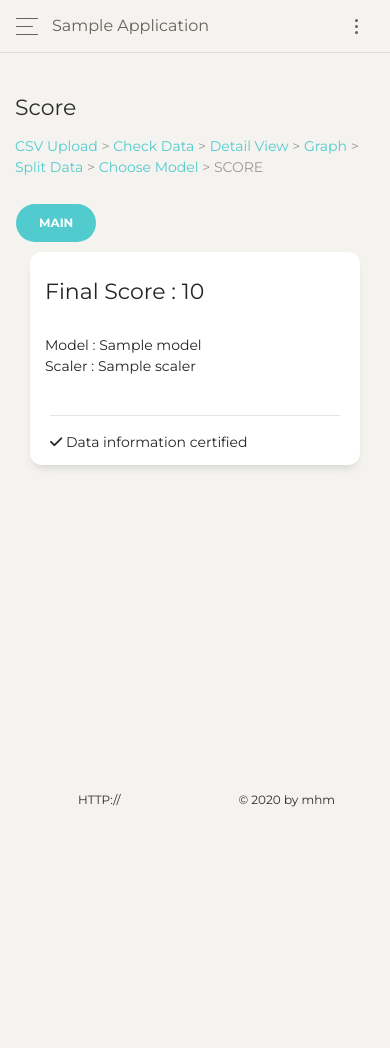
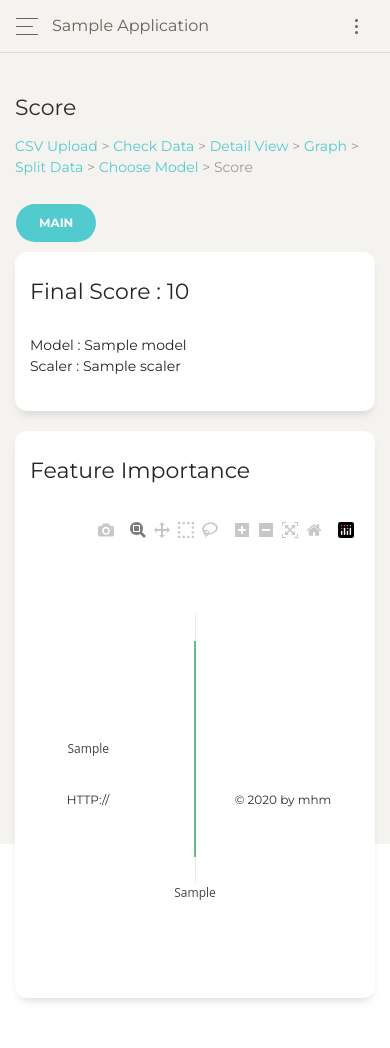
Before and after one commit to maxhyunm/samplelab, a Django app: template templates/score.html in a window 390 px wide. Before the commit the page ends 807 px from the top, so only its background shows below. Run offline with Django 3.2, Linux system fonts and the light colour scheme; tables that the repository leaves empty hold one stand-in row (values such as "Sample post"); the template is opened without the code that fills it: values that come from a table or form of the project are taken from there, most other values are stand-ins (such as "Sample title", 1, 10 or a date in 2020); some libraries are stand-ins or nearby versions.

Commit message:
first ver add feature importance

```diff
--- a/templates/graph.html
+++ b/templates/graph.html
@@ -227,7 +227,7 @@
           }
         ];
 
-        Plotly.newPlot('boxPlotly', boxdata)
+        Plotly.newPlot('boxPlotly', boxdata);
 
         Plotly.newPlot('heatPlotly', heatdata);
 
--- a/templates/score.html
+++ b/templates/score.html
@@ -122,7 +122,7 @@
                             <a href="{% url 'testapp:getgraphback' id %}">Graph</a> >
                             <a href="{% url 'testapp:presplitdataback' id %}">Split Data</a> >
                             <a href="{% url 'testapp:splitdataback' tempid %}">Choose Model</a> >
-                            SCORE
+                            Score
                         </p>
 <!--                      <form action="{% url 'testapp:upfile' %}" method="post" id="data" name="data" enctype="multipart/form-data" onsubmit="return data_upload();">-->
 <!--                          {% csrf_token %}-->
@@ -136,8 +136,7 @@
                   </div>
                 </div>
                 <div class="row">
-                      <div class="col-md-6">
-                      <div class="col-md-6">
+                      <div class="col-md-4">
                             <div class="card">
                                  <div class="card-header">
                                     <h5 class="card-title">Final Score : {{ score }}</h5>
@@ -147,10 +146,18 @@
                                       Scaler : {{ scaler }}
                                   </div>
                                   <div class="card-footer">
-                                        <hr />
-                                        <div class="card-stats">
-                                            <i class="fa fa-check"></i> Data information certified
-                                        </div>
+                                 </div>
+                            </div>
+                      </div>
+                    <div class="col-md-6">
+                            <div class="card">
+                                 <div class="card-header">
+                                    <h5 class="card-title">Feature Importance</h5>
+                                  </div>
+                                  <div class="card-body">
+                                      <div id="feature"></div>
+                                  </div>
+                                  <div class="card-footer">
                                  </div>
                             </div>
                       </div>
@@ -188,10 +195,45 @@
         <script src="https://cdnjs.cloudflare.com/ajax/libs/jquery.perfect-scrollbar/1.4.0/perfect-scrollbar.min.js"></script>
         <!-- Chart JS -->
         <script src="{% static 'assets/js/plugins/chartjs.min.js' %}"></script>
+        <!-- Plotly JS -->
+        <script src="https://cdn.plot.ly/plotly-2.0.0-rc.3.js" charset="utf-8"></script>
         <!--  Notifications Plugin    -->
         <script src="{% static 'assets/js/plugins/bootstrap-notify.js' %}"></script>
         <!-- Control Center for Now Ui Dashboard: parallax effects, scripts for the example pages etc -->
         <script src="{% static 'assets/js/paper-dashboard.min.js' %}" type="text/javascript"></script>
+        <script>
+            var keys = []
+            var values = []
+
+            {% for k in fi_k %}
+                keys.push("{{ k }}")
+            {% endfor %}
+
+            {% for v in fi_v %}
+                values.push("{{ v }}")
+            {% endfor %}
+
+            var bardata = [
+              {
+                y: keys,
+                x: values,
+                type: 'bar',
+                orientation: 'h',
+                marker: {
+                color: 'rgba(50,171,96,0.6)',
+                line: {
+                  color: 'rgba(50,171,96,1.0)',
+                  width: 1
+                }
+              }
+              }
+            ];
+
+            Plotly.newPlot('feature', bardata);
+
+        </script>
+
+
 
 
     </body>
```
Also changed, not shown: testapp/views.py (+10 -1 lines).
